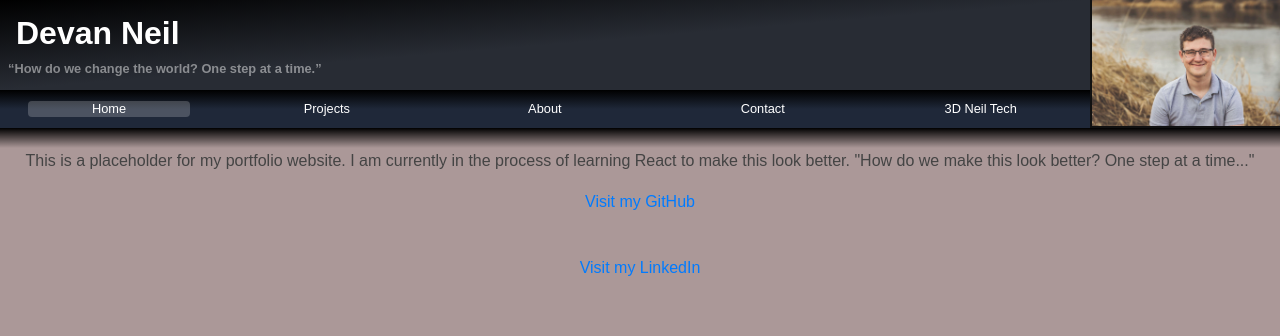
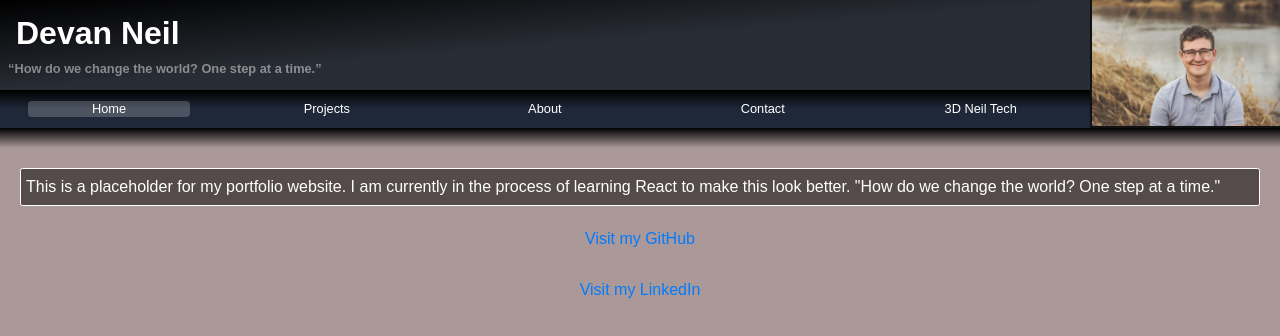
Before and after one commit to devanneil/PortfolioSite, a React (Create React App) app: page / in a window 1280 px wide. Shown: the top 336 px of the page. Built offline with nearby package versions, Linux system fonts and the light colour scheme; the HTML template or start-up script is replaced by a standard one.

Commit message:
Pushing changes to dev, merge to main

```diff
--- a/src/About.js
+++ b/src/About.js
@@ -2,7 +2,7 @@ import headshot from './pictures/Headshot.png'
 import TitleBar from './titleBar'
 
 export default function About() {
-  return <div>
+  return <div className='contentBody'>
     <TitleBar title="About me" details={<q>How do we change the world? One step at a time.</q>} imageSrc={headshot} selectedPage="About" imageAlt="Headshot"/>
     <p>
       This is a placeholder for my portfolio website.
--- a/src/Company.js
+++ b/src/Company.js
@@ -2,7 +2,7 @@ import TitleBar from './titleBar'
 import Logo from './pictures/LogoSmall.png'
 
 export default function Company() {
-  return <div>
+  return <div className='contentBody'>
     <TitleBar selectedPage='3D Neil Tech' imageSrc={Logo}/>
     <p>
       This is a placeholder for my portfolio website.
--- a/src/Contact.js
+++ b/src/Contact.js
@@ -2,7 +2,7 @@ import headshot from './pictures/Headshot.png'
 import TitleBar from './titleBar'
 
 export default function Contact() {
-  return <div>
+  return <div className='contentBody'>
     <TitleBar title="Contact Info" details={<q>How do we change the world? One step at a time.</q>} imageSrc={headshot} selectedPage="Contact" imageAlt="Headshot"/>
     <p>
       This is a placeholder for my portfolio website.
--- a/src/Home.js
+++ b/src/Home.js
@@ -1,13 +1,16 @@
 import headshot from './pictures/Headshot.png'
 import TitleBar from './titleBar'
+import ContentBlock from './contentBlock'
 export default function Home() {
   return <div className='contentBody'>
     <TitleBar title="Devan Neil" details={<q>How do we change the world? One step at a time.</q>} imageSrc={headshot} selectedPage="Home" imageAlt="Headshot"/>
-    <p>
-      This is a placeholder for my portfolio website.
-      I am currently in the process of learning React to make this look better.
-      "How do we make this look better? One step at a time..."
-    </p>
+    <ContentBlock image="None">
+      <p>
+        This is a placeholder for my portfolio website.
+        I am currently in the process of learning React to make this look better.
+        "How do we change the world? One step at a time."
+      </p>
+    </ContentBlock>
     <p>
       <a href="https://github.com/devanneil" target="_blank" rel="noopener noreferrer">
         Visit my GitHub
--- a/src/NotFound.js
+++ b/src/NotFound.js
@@ -1,7 +1,7 @@
 import TitleBar from './titleBar'
 
 export default function NotFound() {
-  return <div>
+  return <div className='contentBody'>
     <TitleBar/>
     <h1>404 - Page not Found</h1>
     <p> The page you are looking for is not found here. Try the navigation menu above to read all about me.</p>
--- a/src/Projects.js
+++ b/src/Projects.js
@@ -2,7 +2,7 @@ import headshot from './pictures/Headshot.png'
 import TitleBar from './titleBar'
 
 export default function Projects() {
-  return <div>
+  return <div className='contentBody'>
     <TitleBar title="Project Gallery" details={<q>How do we change the world? One step at a time.</q>} imageSrc={headshot} selectedPage="Projects" imageAlt="Headshot"/>
     <p>
       This is a placeholder for my portfolio website.
--- /dev/null
+++ b/src/contentBlock.css
@@ -0,0 +1,8 @@
+.contentBlock {
+    display: flex;
+    margin: 2.5vh;
+    background-color: rgba(0, 0, 0, 0.5);
+    border: 1px solid white;
+    border-radius: 2.5px;
+    padding: 5px;
+}
--- /dev/null
+++ b/src/contentBlock.js
@@ -0,0 +1,16 @@
+import React from "react";
+import "./contentBlock.css";
+
+export default function ContentBlock({
+    children,
+    image = "None",
+    imageAlt = ""
+})
+{
+    if (image !== "None") {
+        return <div>
+
+        </div>
+    };
+    return <div className="contentBlock">{children}</div>
+}
--- a/src/index.css
+++ b/src/index.css
@@ -53,8 +53,7 @@ h2 {
    Paragraphs
 ======================== */
 p {
-  margin-bottom: 15px;
-  color: #444;
+  color: #ffffff;
   text-align: center;
 }
 
--- a/src/titleBar.js
+++ b/src/titleBar.js
@@ -1,7 +1,7 @@
 import React from "react";
 import { Link } from "react-router-dom";
 import Logo from './pictures/LogoSmall.png'
-import "./titleBar.css"; // we'll create this next
+import "./titleBar.css";
 
 const NAV_ENTRIES = [
   { name: "Home", route: "/" },
```
